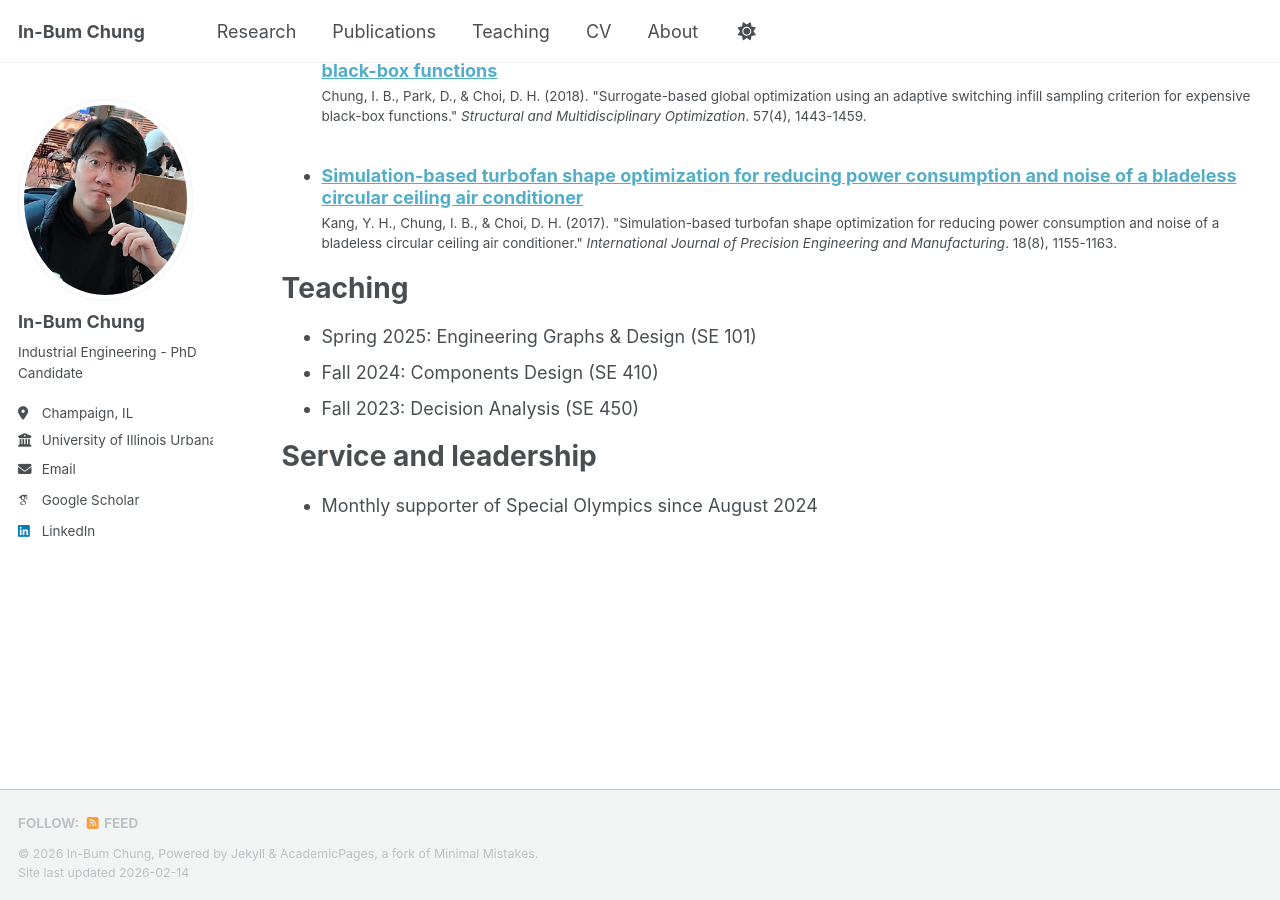
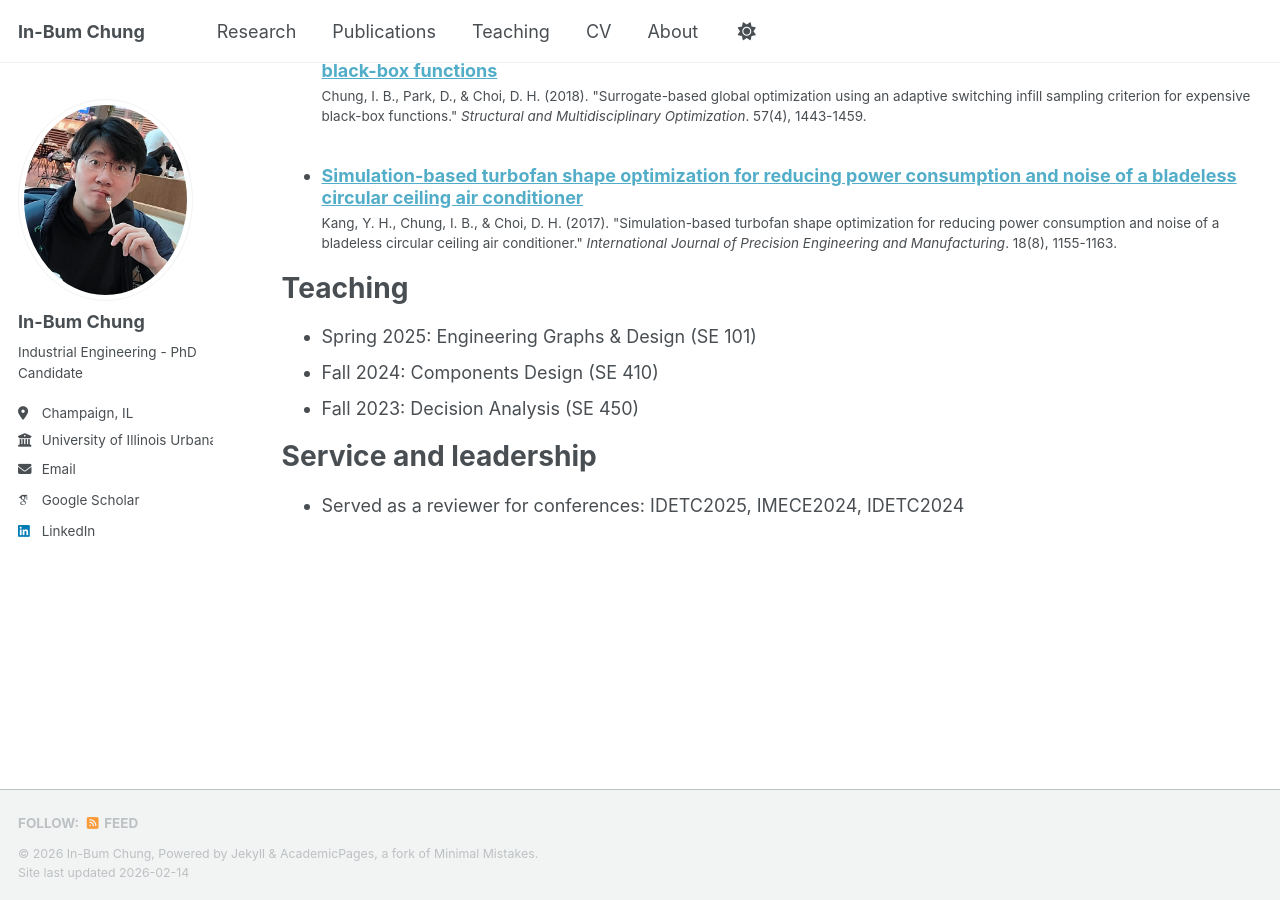
Before and after one commit to IBChung/IBChung.github.io, a Jekyll site: the page built from _pages/cv.md, in a window 1280 px wide and 900 px high, scrolled down 1517 px. Built offline with Jekyll 4.4.1, drawn with Linux system fonts in a browser that asks for light colours; some web fonts are replaced; a script that is not in the unit is left out.

Commit message:
Update cv.md

```diff
--- a/_pages/cv.md
+++ b/_pages/cv.md
@@ -53,4 +53,4 @@ Teaching
 
 Service and leadership
 ======
-* Monthly supporter of Special Olympics since August 2024
+* Served as a reviewer for conferences: IDETC2025, IMECE2024, IDETC2024
```
